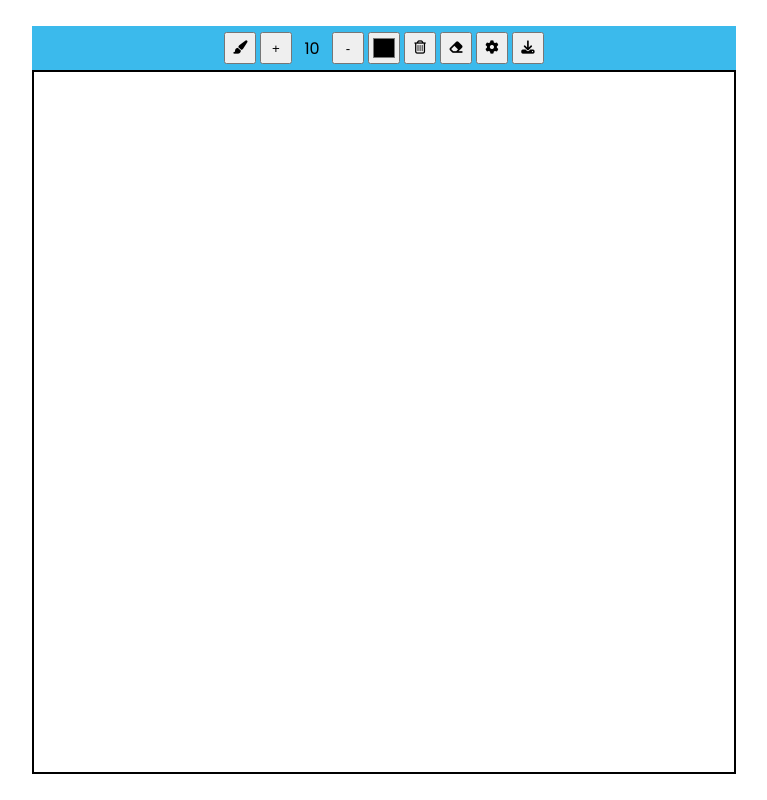
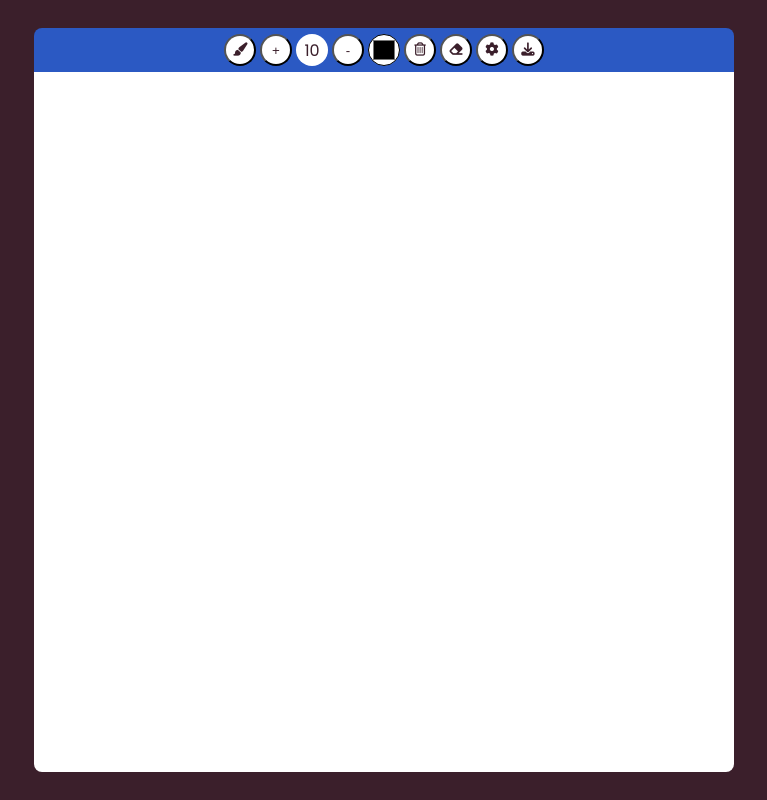
Before and after one commit to arturgorsky/paint, a plain HTML site: page index.html in a window 1280 px wide. Shown: the whole page, without its empty margins (256-1023 px from the left). Drawn offline with Linux system fonts and the light colour scheme.

Commit message:
Styling changes

```diff
--- a/script.js
+++ b/script.js
@@ -31,7 +31,7 @@ downloadBtn.addEventListener("click", () => {
   let data = '<img src="'+img+'"/>'
   var tab = window.open('about:blank', '_blank');
   tab.document.write(data);
- // tab.document.close();
+  tab.document.close();
 })
 
 settingsBtn.addEventListener("click", () => {
--- a/style.css
+++ b/style.css
@@ -12,20 +12,23 @@ body {
     justify-content: center;
     min-height: 100vh;
     flex-direction: column-reverse;
+    background-color: rgb(59, 31, 43);
 }
 
 canvas {
-    border: 2px solid black;
+    background-color: #fff;
+    border-radius: 0 0 0.5em 0.5em;
 }
 
 .toolbox {
     display: flex;
-    width: 704px;
+    width: 700px;
     padding: 0.25rem;
-    background-color: rgb(59, 186, 236);
+    background-color: #2B59C3;
     flex-direction: row;
     flex-wrap: nowrap;
     justify-content: center;
+    border-radius: 0.5em 0.5em 0 0;
 }
 
 .toolbox * {
@@ -36,6 +39,18 @@ canvas {
     text-align: center;
     align-items: center;
     justify-content: center;
+}
+
+.selected {
+  color: #13C4A3;
+}
+
+button,
+#color,
+#size {
+  border-radius: 50%;
+  background-color: #fff;
+  color: #3B1F2B;
 }
 
 #clearBtn {
```
Also changed, not shown: settingsHelpers.js (+5 -6 lines).
